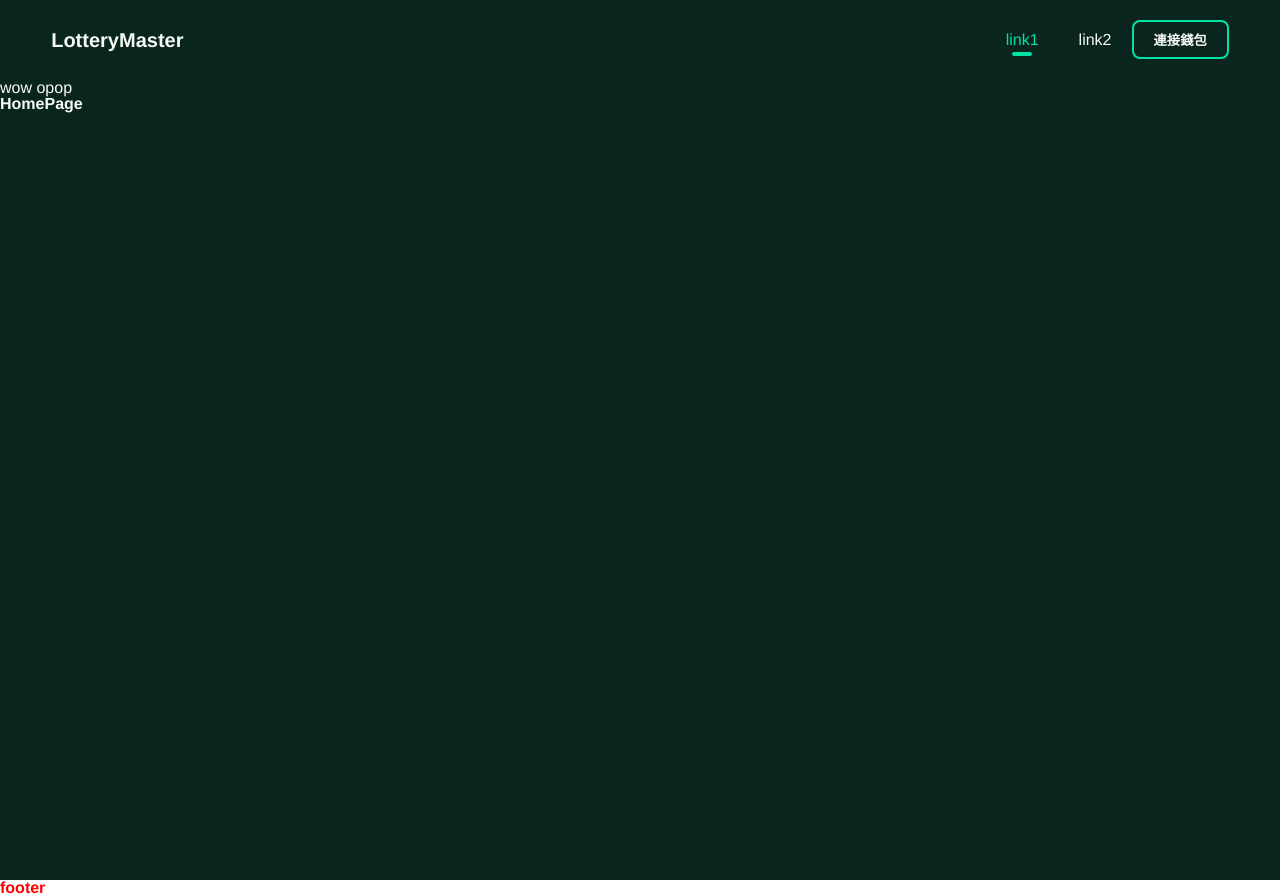
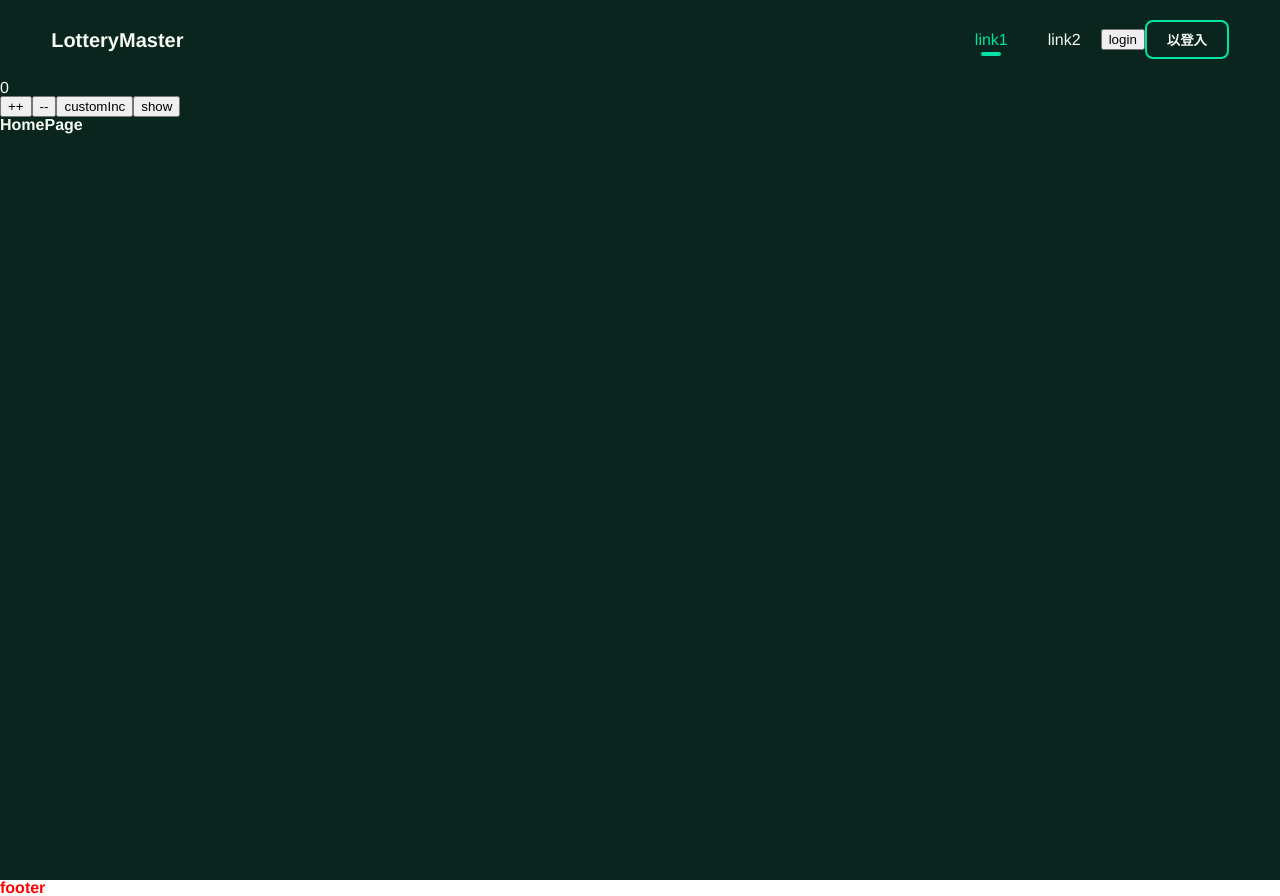
Before and after one commit to westleft/LotteryMaster, a React (Vite) app in the folder frontend/: page / in a window 1280 px wide. Built offline with nearby package versions, Linux system fonts and the light colour scheme.

Commit message:
test: redux slice

```diff
--- a/frontend/package.json
+++ b/frontend/package.json
@@ -10,9 +10,11 @@
     "preview": "vite preview"
   },
   "dependencies": {
+    "@reduxjs/toolkit": "^1.9.5",
     "ethers": "^6.6.0",
     "react": "^18.2.0",
     "react-dom": "^18.2.0",
+    "react-redux": "^8.1.0",
     "react-router-dom": "^6.13.0",
     "react-toastify": "^9.1.3",
     "sass-loader": "^13.3.2"
--- a/frontend/src/components/layouts/header/Header.jsx
+++ b/frontend/src/components/layouts/header/Header.jsx
@@ -1,11 +1,20 @@
 import s from "./Header.module.scss";
+import { useSelector, useDispatch } from "react-redux";
 import { Link, NavLink } from "react-router-dom"
+import { authActions } from "@/store/auth"
 
 const Header = () => {
   const navRoute = [
     { to: "/", text: "link1" },
     { to: "/lottery", text: "link2" },
   ]
+
+  const dispatch = useDispatch();
+  const auth = useSelector(state => state.auth.isLogin)
+
+  const loginHandler = () => {
+    dispatch(authActions.login())
+  }
 
   return (
     <>
@@ -26,8 +35,11 @@ const Header = () => {
               </li>
             )
           }
+          <button onClick={loginHandler}>login</button>
           <li className={s["header__list-item"]}>
-            <button className={`${s["header__btn"]} ${s["header__btn-login"]}`}>連接錢包</button>
+            <button className={`${s["header__btn"]} ${s["header__btn-login"]}`}>
+              { auth ? "連接錢包" : "以登入"}
+            </button>
           </li>
         </ul>
       </header>
--- a/frontend/src/main.jsx
+++ b/frontend/src/main.jsx
@@ -3,10 +3,14 @@ import ReactDOM from 'react-dom/client'
 // import './index.css'
 // import "@/styles/_reset.scss"
 import { RouterProvider } from "react-router-dom"
+import { Provider } from 'react-redux'
+import store from "@/store/"
 import router from "./route/"
 
 ReactDOM.createRoot(document.getElementById('root')).render(
   <React.StrictMode>
-    <RouterProvider router={router} />
+    <Provider store={store}>
+      <RouterProvider router={router} />
+    </Provider>
   </React.StrictMode>,
 )
--- /dev/null
+++ b/frontend/src/store/auth.js
@@ -0,0 +1,20 @@
+import { createSlice } from "@reduxjs/toolkit";
+
+const initState = { isLogin: false, address: "0x" };
+
+const authSlice = createSlice({
+  name: "auth",
+  initialState: initState,
+  reducers: {
+    login(state) {
+      state.isLogin = true;
+    },
+    logout(state) {
+      state.isLogin = false;
+    },
+  },
+});
+
+export const authActions = authSlice.actions;
+
+export default authSlice.reducer;
--- /dev/null
+++ b/frontend/src/store/counter.js
@@ -0,0 +1,26 @@
+import { createSlice } from "@reduxjs/toolkit";
+
+const initState = { counter: 0, show: true };
+
+const counterSlice = createSlice({
+  name: "counter",
+  initialState: initState,
+  reducers: {
+    increment(state) {
+      state.counter++;
+    },
+    decrement(state) {
+      state.counter--;
+    },
+    increase(state, action) {
+      state.counter += action.payload;
+    },
+    toggle(state) {
+      state.show = !state.show;
+    },
+  },
+});
+
+export const counterActions = counterSlice.actions;
+
+export default counterSlice.reducer;
--- /dev/null
+++ b/frontend/src/store/index.js
@@ -0,0 +1,9 @@
+import { configureStore } from "@reduxjs/toolkit";
+import counterSlice from "@/store/counter"
+import authSlice from "@/store/auth"
+
+const store = configureStore({
+  reducer: { counter: counterSlice, auth: authSlice}
+});
+
+export default store;
--- a/frontend/src/views/home/Home.jsx
+++ b/frontend/src/views/home/Home.jsx
@@ -1,15 +1,40 @@
 import s from "./Home.module.scss"
 import { useLoaderData, useRouteError, json } from "react-router-dom"
+import { useDispatch, useSelector } from "react-redux"
+
+import { counterActions } from "@/store/counter"
 const HomePage = () => {
-  // const error = useRouteError();
   const data = useLoaderData()
 
-  console.log(data)
+  const counter = useSelector(state => state.counter.counter);
+  const show = useSelector(state => state.counter.show);
+  const dispatch = useDispatch();
+
+  const incr = () => {
+    dispatch(counterActions.increment())
+  }
+
+  const customInc = () => {
+    dispatch(counterActions.increase(10))
+  }
+
+  const decr = () => {
+    dispatch(counterActions.decrement())
+  }
+
+  const showCounter = () => {
+    dispatch(counterActions.toggle());
+  }
+
   return (
     <>
       <main className={s["home"]}>
-        <p>{ data.msg }</p>
-
+        {/* <p>{ data.msg }</p> */}
+        {show && <p>{ counter }</p>}
+        <button onClick={incr}>++</button>
+        <button onClick={decr}>--</button>
+        <button onClick={customInc}>customInc</button>
+        <button onClick={showCounter}>show</button>
       <h1>HomePage</h1>
       </main>
     </>
```
Also changed, not shown: 1 other file (tests, documents, lock files or other folders).
